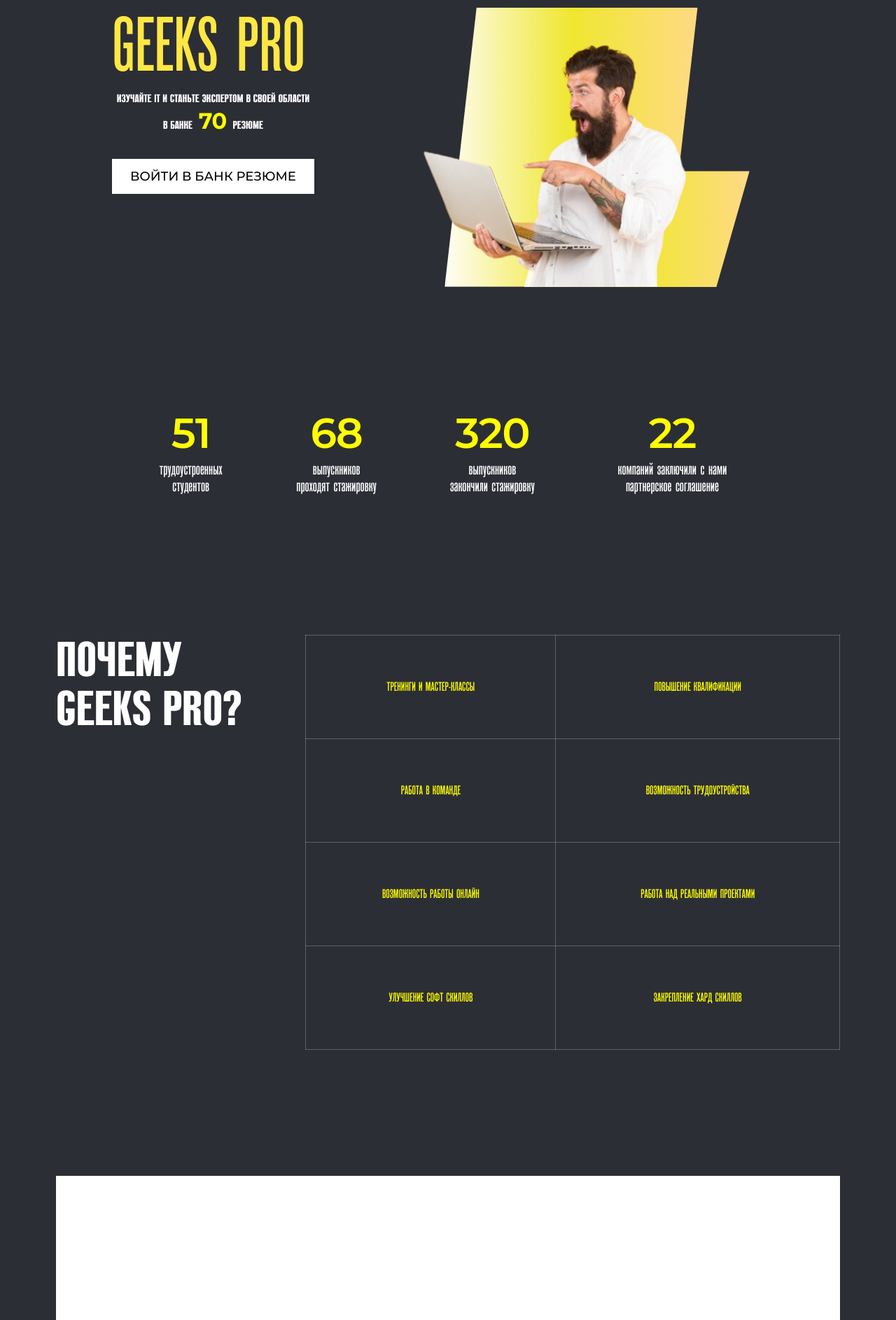
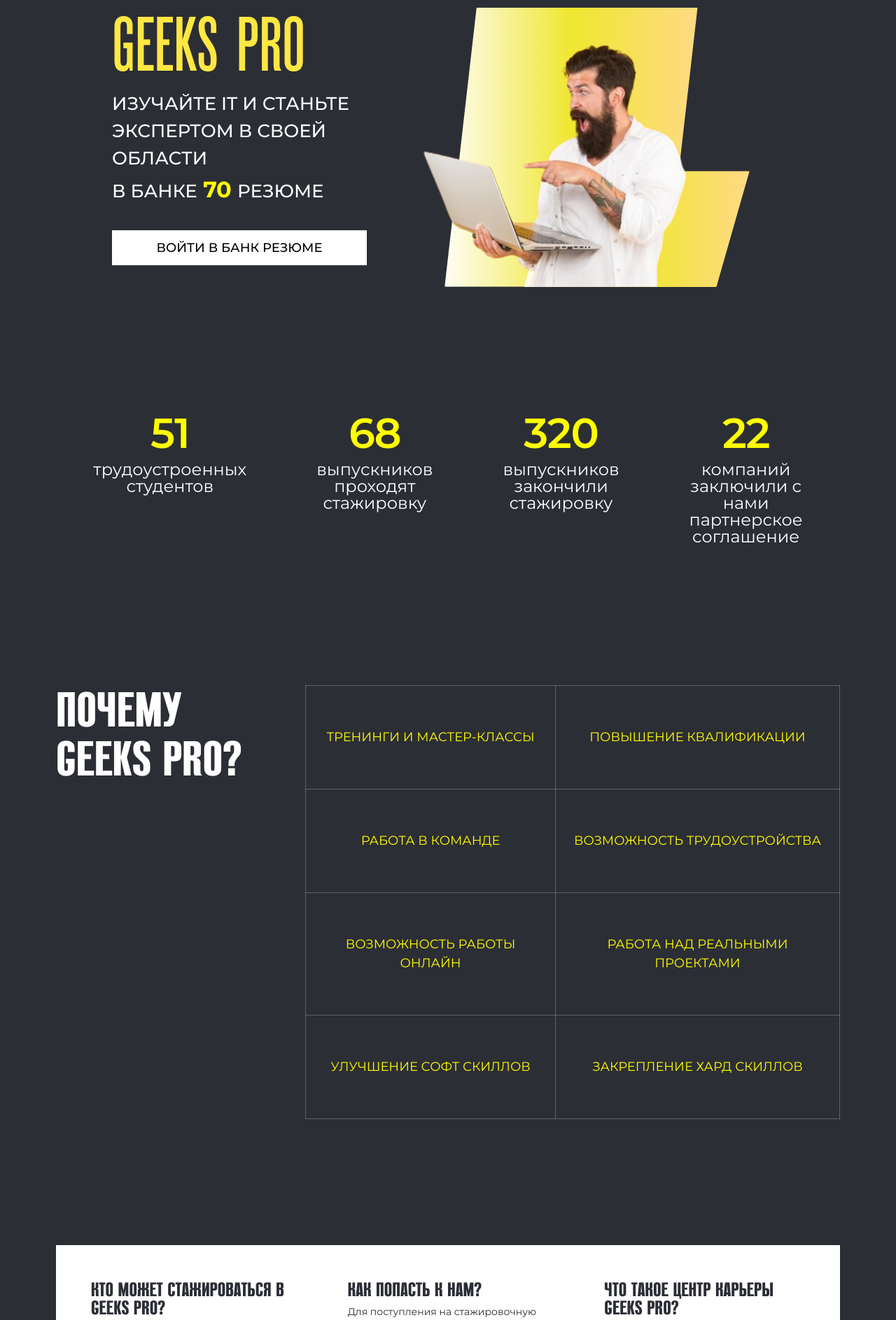
Before and after one commit to AlexLyfyxe/Geeks-project, a React (Create React App) app: page /geeksPro in a window 1280 px wide. Shown: the part 440-2326 px from the top of the page at 70% size. Built offline with nearby package versions, Linux system fonts and the light colour scheme; a web font is replaced by a local one.

Commit message:
Fixed bags

```diff
--- a/src/apps/Layout/geeksPro/blocks-14/geeksPluses/GeeksPluses.module.css
+++ b/src/apps/Layout/geeksPro/blocks-14/geeksPluses/GeeksPluses.module.css
@@ -102,6 +102,7 @@
     font-weight: 400;
     font-size: 18px;
     line-height: 1.5;
+    font-family: 'Montserrat', sans-serif !important;
 }
 @media only screen and (max-width: 834px) {
     .table_text{
--- a/src/apps/Layout/geeksPro/blocks-14/geeksQuestions/GeeksQuestions.module.css
+++ b/src/apps/Layout/geeksPro/blocks-14/geeksQuestions/GeeksQuestions.module.css
@@ -100,7 +100,9 @@
     font-size: 40px;
     font-weight: 600;
     line-height: 44px;
-    text-transform: uppercase
+    text-transform: uppercase;
+    color: #2c2e35;
+    text-align: left;
 }
 @media only screen and (max-width: 1485px) {
     .first_p{
@@ -119,7 +121,9 @@
     font-size: 16px;
     font-weight: 400;
     line-height: 22px;
-    margin-top: 20px
+    margin-top: 20px;
+    color: #2c2e35;
+    text-align: left;
 }
 @media only screen and (max-width: 1485px) {
     .second_p{
--- a/src/apps/Layout/geeksPro/blocks-14/mainGeeksPro/GeeksPro.module.css
+++ b/src/apps/Layout/geeksPro/blocks-14/mainGeeksPro/GeeksPro.module.css
@@ -106,6 +106,20 @@
     line-height: 36.4px;
     text-transform: uppercase;
 }
+.first_p {
+    font-family: "Montserrat", sans-serif;
+    color: #fff;
+    text-align: left;
+    font-size: 26px;
+    font-weight: 500;
+}
+.second_p {
+    font-family: "Montserrat", sans-serif;
+    color: #fff;
+    text-align: left;
+    font-size: 26px;
+    font-weight: 500;
+}
 @media only screen and (max-width: 834px){
     .main_p {
         font-size: 12px;
@@ -173,6 +187,7 @@
     row-gap: 4px;
     align-items: center;
     text-decoration: none;
+    font-family: 'Montserrat', sans-serif !important;
 }
 .stat_list h4 {
     color: yellow;
@@ -195,6 +210,7 @@
     font-weight: 400;
     line-height: 24px;
     text-align: center;
+    font-family: 'Montserrat', sans-serif !important;
 }
 @media only screen and (max-width: 834px){
     .stat_list p {
--- a/src/apps/Layout/index.js
+++ b/src/apps/Layout/index.js
@@ -1,7 +1,7 @@
 import AboutUs from "./aboutUs/AboutUs";
 import Advantages from "./advantages/Advantages";
 import Courses from "./courses/Courses";
-import Main from "./main/Main";
+import Main from "./main/main";
 import GeeksPro from "./geeksPro/GeeksPro";
 import GeeksJunior from "./geeksJunior/GeeksJunior";
 
```
Also changed, not shown: src/apps/Layout/aboutUs/AboutUs.js (+8 -4 lines), 1 other file (tests, documents, lock files or other folders).
